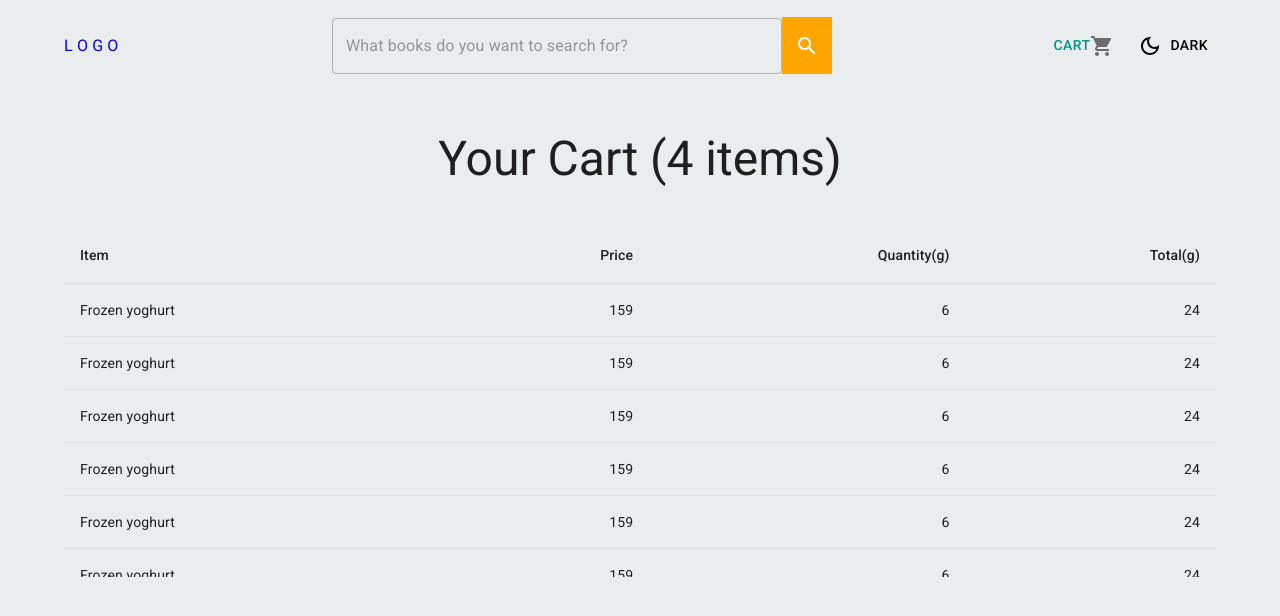
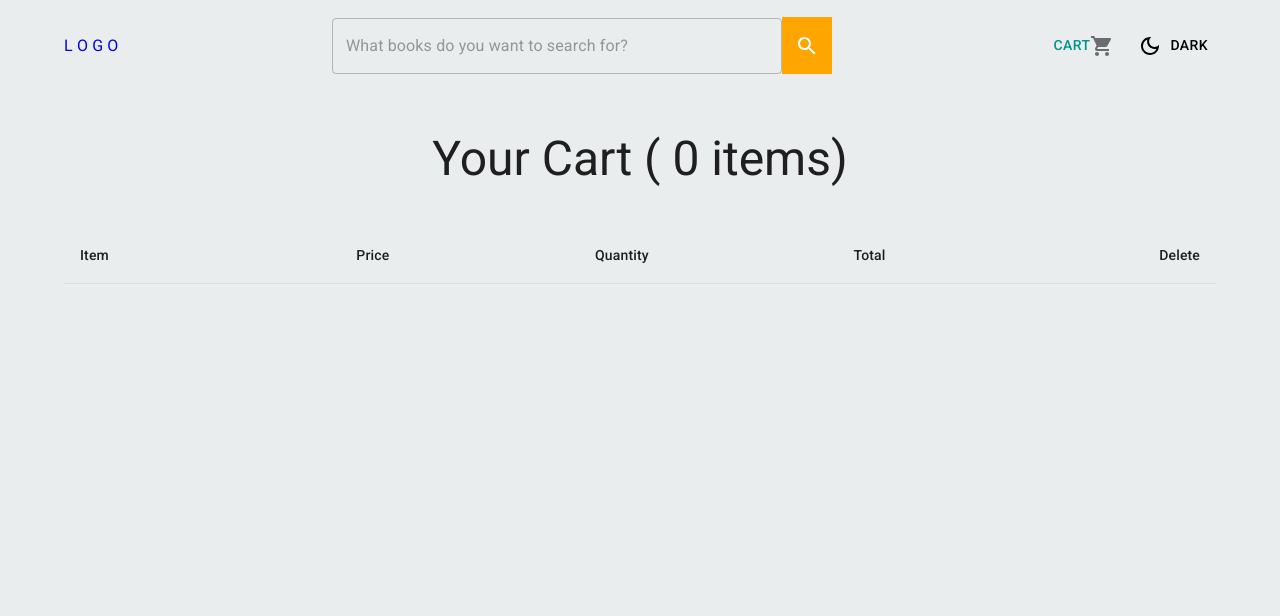
Before and after one commit to lengoctrong/bookstore, a React (Vite) app: page /cart in a window 1280 px wide. Shown: the top 616 px of the page. Built offline with nearby package versions, Linux system fonts and the light colour scheme.

Commit message:
add and delete cart item

```diff
--- a/src/components/BookItem/index.jsx
+++ b/src/components/BookItem/index.jsx
@@ -10,7 +10,7 @@ import IconButton from '@mui/material/IconButton'
 import Typography from '@mui/material/Typography'
 import { useDispatch } from 'react-redux'
 import { NavLink } from 'react-router-dom'
-import { addToCard } from '../../redux/apiRequest'
+import { addToCart } from '../../redux/apiRequest'
 
 function BookItem({ book }) {
   const dispatch = useDispatch()
@@ -20,7 +20,7 @@ function BookItem({ book }) {
   const { listPrice } = saleInfo
 
   const handleAddClick = () => {
-    addToCard(dispatch, book.id)
+    addToCart(dispatch, book.id)
   }
 
   return (
--- a/src/pages/Cart/CartContainer/index.jsx
+++ b/src/pages/Cart/CartContainer/index.jsx
@@ -1,4 +1,10 @@
+import AddIcon from '@mui/icons-material/Add'
+import DeleteIcon from '@mui/icons-material/Delete'
+import RemoveIcon from '@mui/icons-material/Remove'
 import {
+  Box,
+  Button,
+  ButtonGroup,
   Container,
   Table,
   TableBody,
@@ -8,38 +14,23 @@ import {
   TableRow,
   Typography
 } from '@mui/material'
+import { useDispatch } from 'react-redux'
 import SearchBar from '../../../components/Header/components/SearchBar'
+import { deleteCartItem } from '../../../redux/apiRequest'
 
-const createData = (item, price, quantity, total) => ({
-  item,
-  price,
-  quantity,
-  total
-})
+const CartContainer = ({ cartItems, totalQuantity }) => {
+  const dispatch = useDispatch()
 
-const rows = [
-  createData('Frozen yoghurt', 159, 6.0, 24, 32),
-  createData('Frozen yoghurt', 159, 6.0, 24, 32),
-  createData('Frozen yoghurt', 159, 6.0, 24, 32),
-  createData('Frozen yoghurt', 159, 6.0, 24, 32),
-  createData('Frozen yoghurt', 159, 6.0, 24, 32),
-  createData('Frozen yoghurt', 159, 6.0, 24, 32),
-  createData('Frozen yoghurt', 159, 6.0, 24, 32),
-  createData('Frozen yoghurt', 159, 6.0, 24, 32),
-  createData('Frozen yoghurt', 159, 6.0, 24, 32),
-  createData('Frozen yoghurt', 159, 6.0, 24, 32),
-  createData('Frozen yoghurt', 159, 6.0, 24, 32),
-  createData('Frozen yoghurt', 159, 6.0, 24, 32),
-  createData('Frozen yoghurt', 159, 6.0, 24, 32)
-]
+  const handleDelete = (id) => {
+    deleteCartItem(dispatch, id)
+  }
 
-const CartContainer = () => {
   return (
     <div className="cart-container">
       <SearchBar />
       <div className="cart-title">
         <Typography variant="h3" sx={{ textAlign: 'center', my: 5 }}>
-          Your Cart (4 items)
+          Your Cart ( {totalQuantity} items)
         </Typography>
       </div>
       <div className="cart-content">
@@ -49,23 +40,57 @@ const CartContainer = () => {
               <TableHead>
                 <TableRow>
                   <TableCell>Item</TableCell>
-                  <TableCell align="right">Price</TableCell>
-                  <TableCell align="right">Quantity(g)</TableCell>
-                  <TableCell align="right">Total(g)</TableCell>
+                  <TableCell align="center">Price</TableCell>
+                  <TableCell align="center">Quantity</TableCell>
+                  <TableCell align="center">Total</TableCell>
+                  <TableCell align="right">Delete</TableCell>
                 </TableRow>
               </TableHead>
               <TableBody>
-                {rows.map((row) => (
+                {cartItems.map((item) => (
                   <TableRow
-                    key={row.name}
+                    key={item.id}
+                    id={item.id}
                     sx={{ '&:last-child td, &:last-child th': { border: 0 } }}
                   >
                     <TableCell component="th" scope="row">
-                      {row.item}
+                      <p>{item.title}</p>
+                      <img src={item.thumbnail} alt="{item.title}" />
                     </TableCell>
-                    <TableCell align="right">{row.price}</TableCell>
-                    <TableCell align="right">{row.quantity}</TableCell>
-                    <TableCell align="right">{row.total}</TableCell>
+                    <TableCell align="center">
+                      {item.amount ? item.amount : item.price}
+                    </TableCell>
+                    <TableCell align="center">
+                      <Box
+                        sx={{
+                          display: 'flex',
+                          alignItems: 'center',
+                          gap: 3,
+                          justifyContent: 'center'
+                        }}
+                      >
+                        <Button>
+                          <RemoveIcon />
+                        </Button>
+                        <Typography>{item.quantity}</Typography>
+                        <Button>
+                          <AddIcon />
+                        </Button>
+                      </Box>
+                    </TableCell>
+                    <TableCell align="center">{item.total}</TableCell>
+                    <TableCell align="right">
+                      <Button
+                        size="sm"
+                        variant="soft"
+                        onClick={() => {
+                          handleDelete(item.id)
+                        }}
+                      >
+                        <DeleteIcon />
+                        Delete
+                      </Button>
+                    </TableCell>
                   </TableRow>
                 ))}
               </TableBody>
--- a/src/pages/Cart/index.jsx
+++ b/src/pages/Cart/index.jsx
@@ -1,10 +1,14 @@
 import { useSelector } from 'react-redux'
-// import BooksList from '../../components/BooksList'
 import CartContainer from './CartContainer'
 const Cart = () => {
-  const cartItems = useSelector((state) => state.cart.cartItems)
-
-  return <CartContainer cartItems={cartItems}></CartContainer>
+  const cart = useSelector((state) => state.cart)
+  const { cartItems, totalQuantity } = cart
+  return (
+    <CartContainer
+      cartItems={cartItems}
+      totalQuantity={totalQuantity}
+    ></CartContainer>
+  )
 }
 
 export default Cart
--- a/src/redux/apiRequest.js
+++ b/src/redux/apiRequest.js
@@ -1,6 +1,6 @@
 import axios from '../MyAxios'
 import { getAllBooks } from './bookSlice'
-import { addItem } from './cartSlice'
+import { addItem, removeItem } from './cartSlice'
 
 export const getItems = async (
   dispatch,
@@ -19,15 +19,6 @@ export const getItems = async (
     )
 
     dispatch(getAllBooks(res.data))
-  } catch (error) {
-    console.log(error)
-  }
-}
-
-export const addToCard = async (dispatch, id) => {
-  try {
-    const res = await axios.get(`/volumes/${id}`)
-    dispatch(addItem(res.data))
   } catch (error) {
     console.log(error)
   }
@@ -61,3 +52,16 @@ export const getAllItems = async (dispatch, searchValue = '', currentPage) => {
     console.log(error)
   }
 }
+
+export const addToCart = async (dispatch, id) => {
+  try {
+    const res = await axios.get(`/volumes/${id}`)
+    dispatch(addItem(res.data))
+  } catch (error) {
+    console.log(error)
+  }
+}
+
+export const deleteCartItem = (dispatch, id) => {
+  dispatch(removeItem(id))
+}
--- a/src/redux/cartSlice.js
+++ b/src/redux/cartSlice.js
@@ -26,22 +26,52 @@ const cartSlice = createSlice({
   name: 'cart',
   initialState,
   reducers: {
-    // addItem
+    // add item
     addItem: (state, action) => {
       const newItem = action.payload
 
+      const existingItem = state.cartItems.find((item) => item.id == newItem.id)
+
+      if (!existingItem) {
         state.cartItems.push({
           id: newItem.id,
-        volumeInfo: newItem.volumeInfo,
-        saleInfo: newItem.saleInfo,
           title: newItem.volumeInfo.title,
           subtitle: newItem.volumeInfo.subtitle,
           thumbnail: newItem.volumeInfo.imageLinks.thumbnail,
           amount: newItem.saleInfo.listPrice?.amount,
-        currencyCode: newItem.saleInfo.listPrice?.currencyCode
+          price: 250000,
+          quantity: 1,
+          currencyCode: newItem.saleInfo.listPrice?.currencyCode,
+          saleInfo: newItem.saleInfo,
+          volumeInfo: newItem.volumeInfo
         })
+        state.totalQuantity++
+      } else {
+        state.totalQuantity++
+        existingItem.quantity++
+      }
+
       state.hasItem = true
-      state.totalQuantity++
+
+      localStorage.setItem(
+        'cartItems',
+        JSON.stringify(state.cartItems.map((item) => item))
+      )
+
+      localStorage.setItem('totalQuantity', JSON.stringify(state.totalQuantity))
+    },
+
+    //remove item
+    removeItem: (state, action) => {
+      const id = action.payload
+
+      const deletedItem = state.cartItems.find((item) => item.id == id)
+
+      const deletedItemQuantity = deletedItem.quantity
+
+      state.totalQuantity -= deletedItemQuantity
+
+      state.cartItems = state.cartItems.filter((item) => item != deletedItem)
 
       localStorage.setItem(
         'cartItems',
@@ -53,6 +83,6 @@ const cartSlice = createSlice({
   }
 })
 
-export const { addItem } = cartSlice.actions
+export const { addItem, removeItem } = cartSlice.actions
 
 export default cartSlice.reducer
```
Lines whose indentation alone changed are shown as unchanged.
